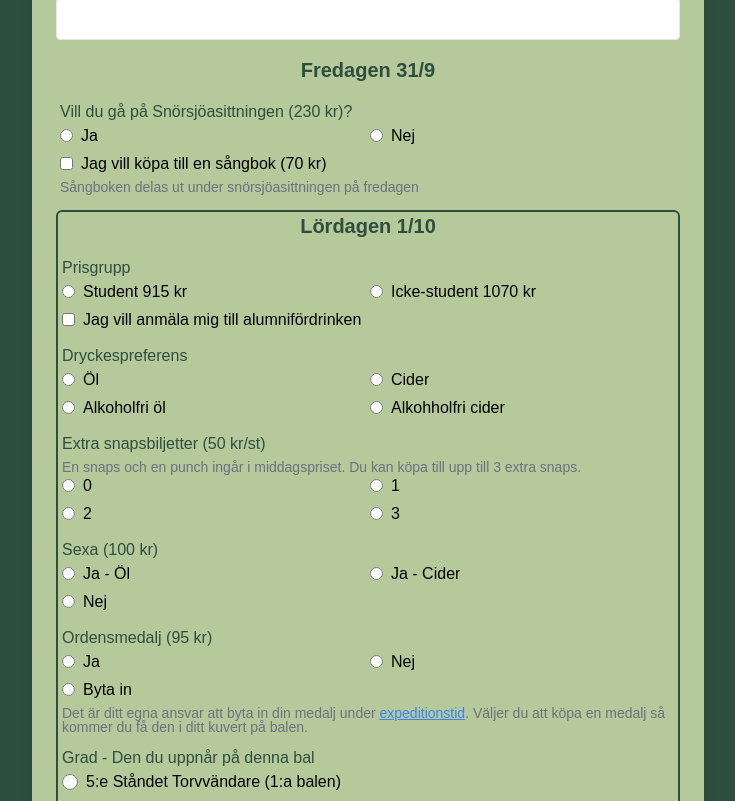
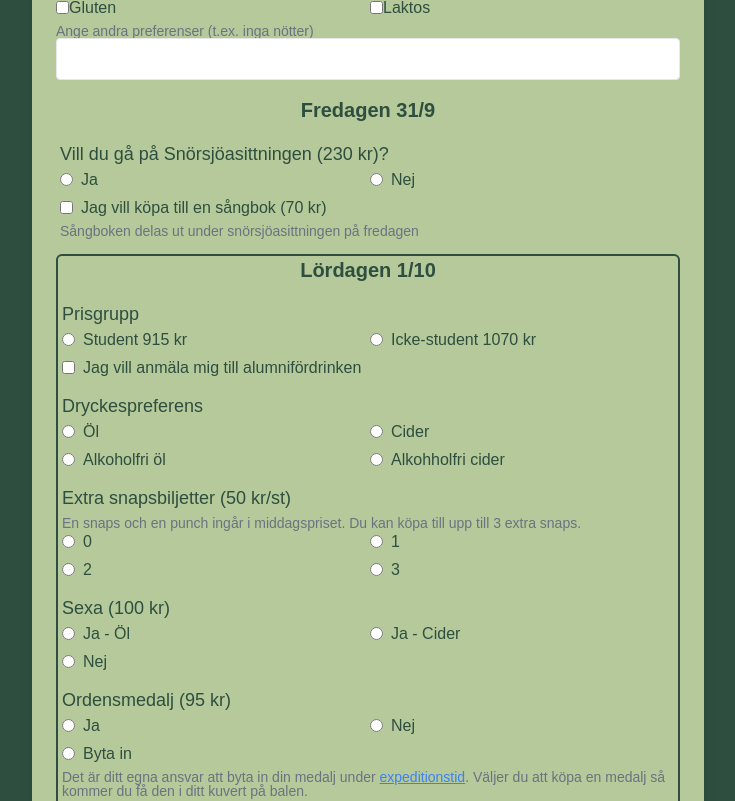
Before and after one commit to helsingkrona/HB-balhemsida, a Next.js app: page /anmodan in a window 1280 px wide. Shown: the part 1020-1821 px from the top of the page, without its empty margins (272-1007 px from the left). Built offline with nearby package versions, Linux system fonts and the light colour scheme.

Commit message:
updated css

```diff
--- a/app/globals.css
+++ b/app/globals.css
@@ -44,7 +44,6 @@ body {
 
 .from-main {
   @apply max-w-2xl mx-auto p-6 shadow-lg rounded-lg;
-  background-color: var(--input-bg);
 }
 
 .form-group {
@@ -52,8 +51,7 @@ body {
 }
 
 .form-label {
-  @apply block font-medium pt-2;
-  color: var(--accent-green);
+  @apply block text-deepForestGreen text-lg font-medium pt-2;
 }
 
 .form-question {
@@ -61,8 +59,7 @@ body {
 }
 
 .form-section {
-  @apply block font-bold text-xl text-center mb-2;
-  color: var(--accent-green);
+  @apply block font-bold text-xl text-center mb-2 text-deepForestGreen;
 }
 
 .form-answer-box {
@@ -70,7 +67,7 @@ body {
 }
 
 .form-answer-alternative {
-  @apply flex items-center space-x-2;
+  @apply flex items-center text-deepForestGreen space-x-2;
 }
 
 .form-answer-tip {
--- a/tailwind.config.ts
+++ b/tailwind.config.ts
@@ -17,6 +17,7 @@ export default {
         amberGold: "#E1A948",
         darkerGreen: "#b5c99a",
         backgroundGreen: "#2E4E3F",
+        deepForestGreen: "#2E4E3F",
         background: "var(--background)",
         foreground: "var(--foreground)",
       },
```
